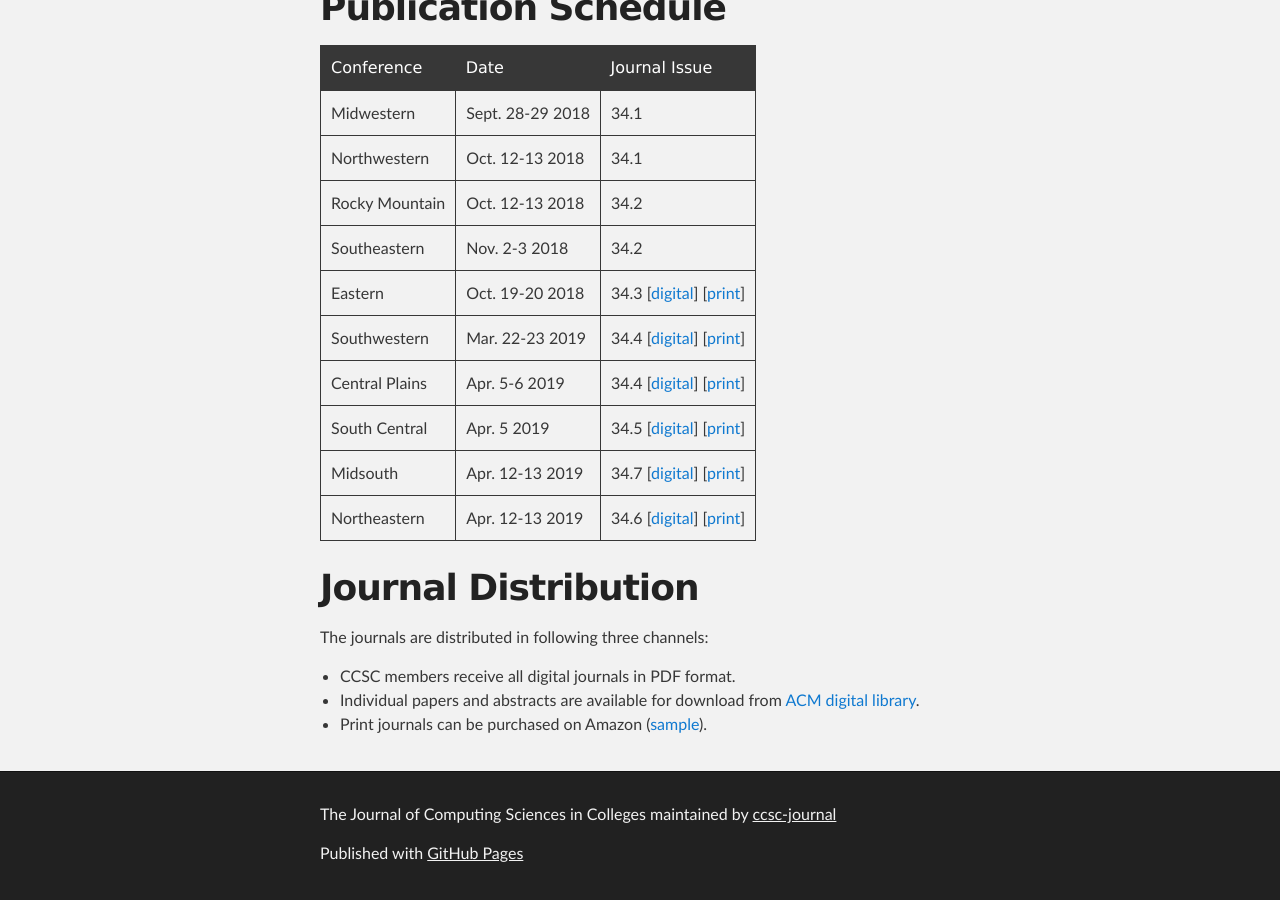
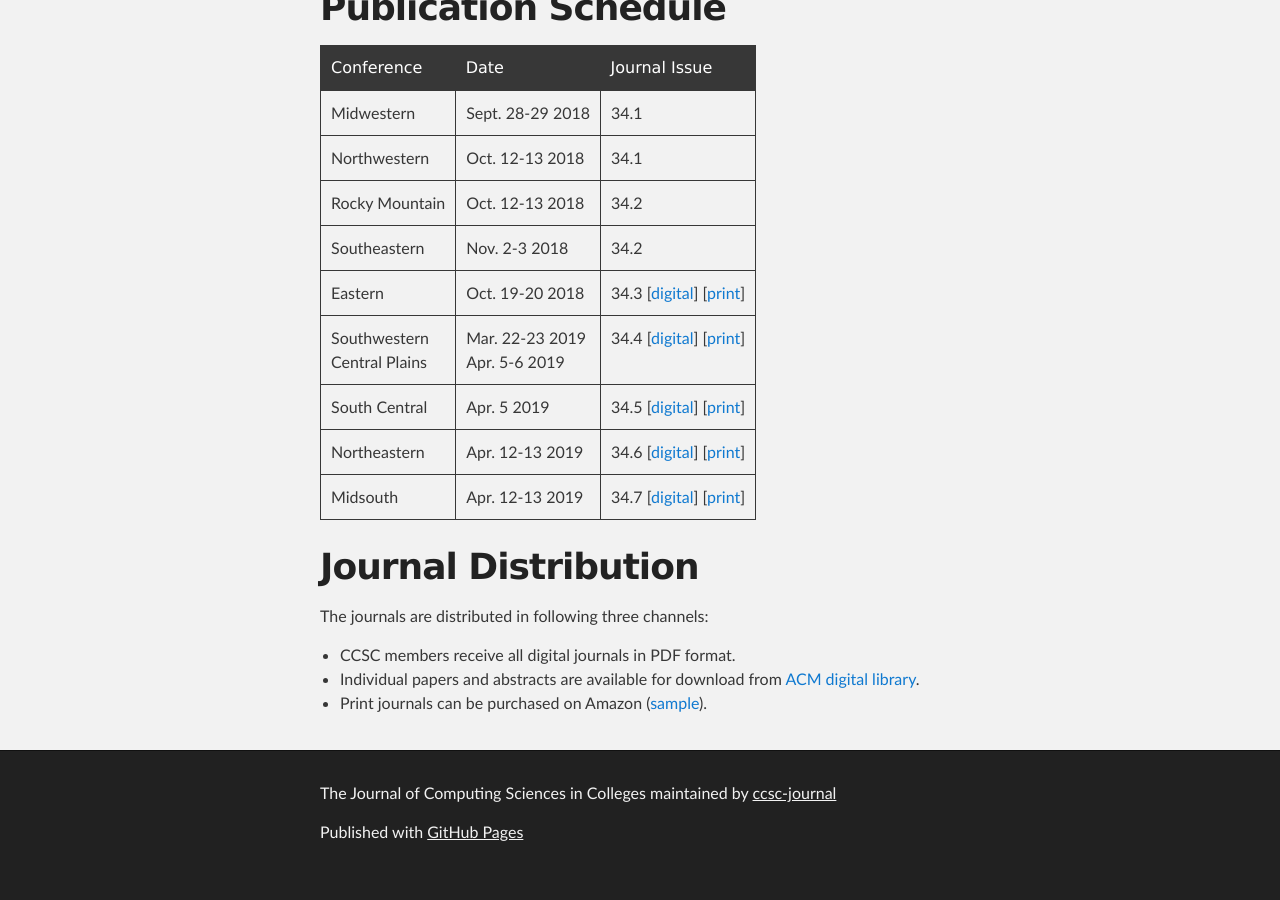
Before and after one commit to ccsc-journal/ccsc-editor, a Jekyll site: the page built from docs/index.md, in a window 1280 px wide and 900 px high, scrolled down 658 px. Built offline with Jekyll 4.4.1, drawn with Linux system fonts in a browser that asks for light colours; our own code applies the rules of GitHub Pages for plain Markdown files; after the commit the page ends 1537 px from its top, so only the background shows below that.

Commit message:
merge cells

```diff
--- a/docs/index.md
+++ b/docs/index.md
@@ -22,11 +22,10 @@ Sciences in Colleges" according to the following schedule.
 | Rocky Mountain | Oct. 12-13 2018 | 34.2 |
 | Southeastern | Nov. 2-3 2018 | 34.2 |
 | Eastern | Oct. 19-20 2018 | 34.3 [[digital](http://www.ccsc.org/publications/journals/JCSC_34_3_complete.pdf)] [[print](https://www.amazon.com/dp/1727534379)] |
-| Southwestern | Mar. 22-23 2019 | 34.4 [[digital](http://www.ccsc.org/publications/journals/CPSW2019.pdf)] [[print](https://www.amazon.com/dp/179883359X)] |
-| Central Plains | Apr. 5-6 2019 | 34.4 [[digital](http://www.ccsc.org/publications/journals/CPSW2019.pdf)] [[print](https://www.amazon.com/dp/179883359X)] |
+| Southwestern <br> Central Plains | Mar. 22-23 2019 <br> Apr. 5-6 2019  | 34.4 [[digital](http://www.ccsc.org/publications/journals/CPSW2019.pdf)] [[print](https://www.amazon.com/dp/179883359X)] |
 | South Central | Apr. 5 2019 | 34.5 [[digital](http://www.ccsc.org/publications/journals/SC2019.pdf)] [[print](https://www.amazon.com/dp/1797971174)] |
+| Northeastern | Apr. 12-13 2019 | 34.6 [[digital](http://www.ccsc.org/publications/journals/NE2019.pdf)] [[print](https://www.amazon.com/dp/1092514686)] |
 | Midsouth | Apr. 12-13 2019 | 34.7 [[digital](http://www.ccsc.org/publications/journals/MS2019.pdf)] [[print](https://www.amazon.com/dp/109260281X)] |
-| Northeastern | Apr. 12-13 2019 | 34.6 [[digital](http://www.ccsc.org/publications/journals/NE2019.pdf)] [[print](https://www.amazon.com/dp/1092514686)] |
 
 # Journal Distribution
 
```
